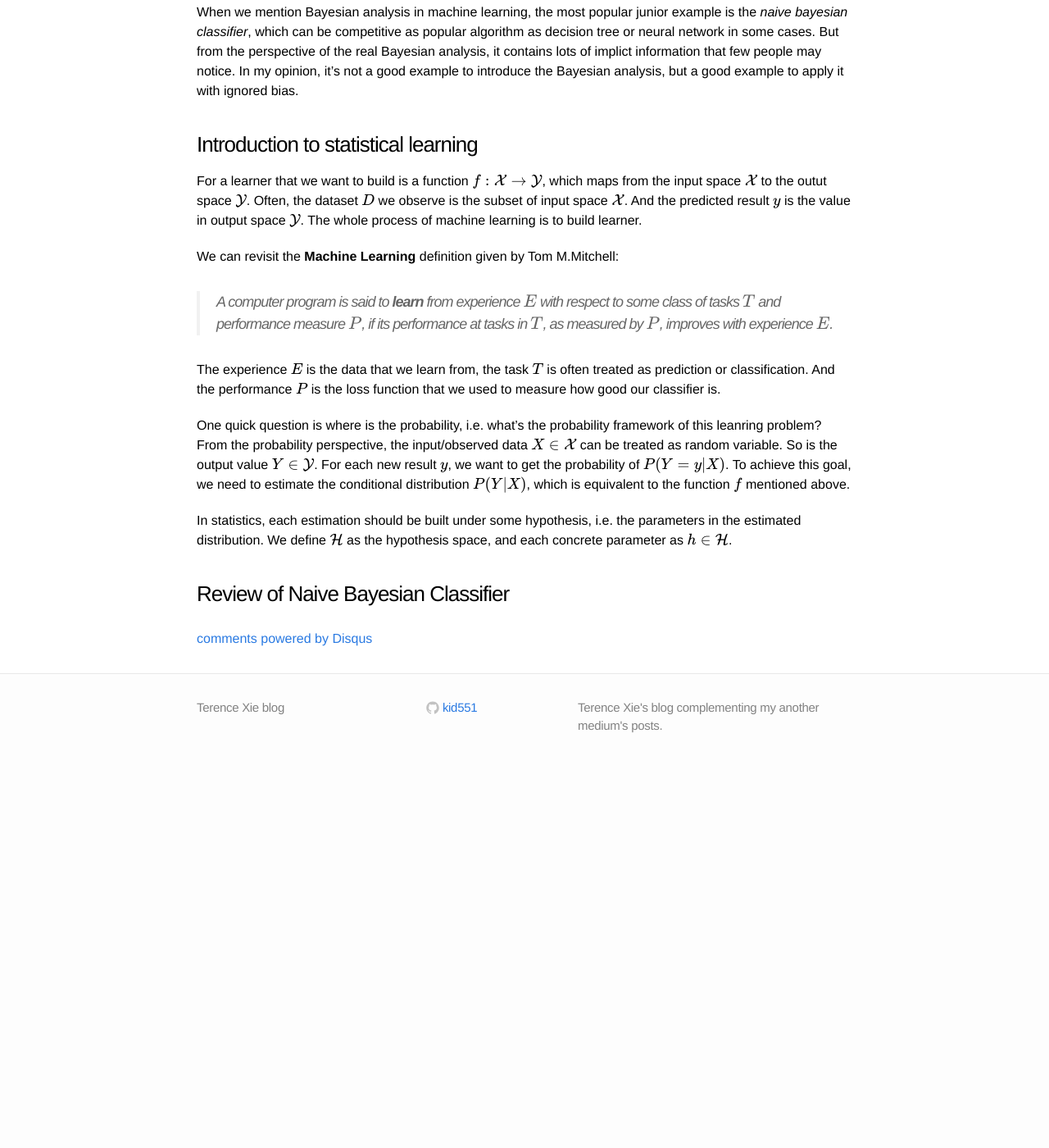
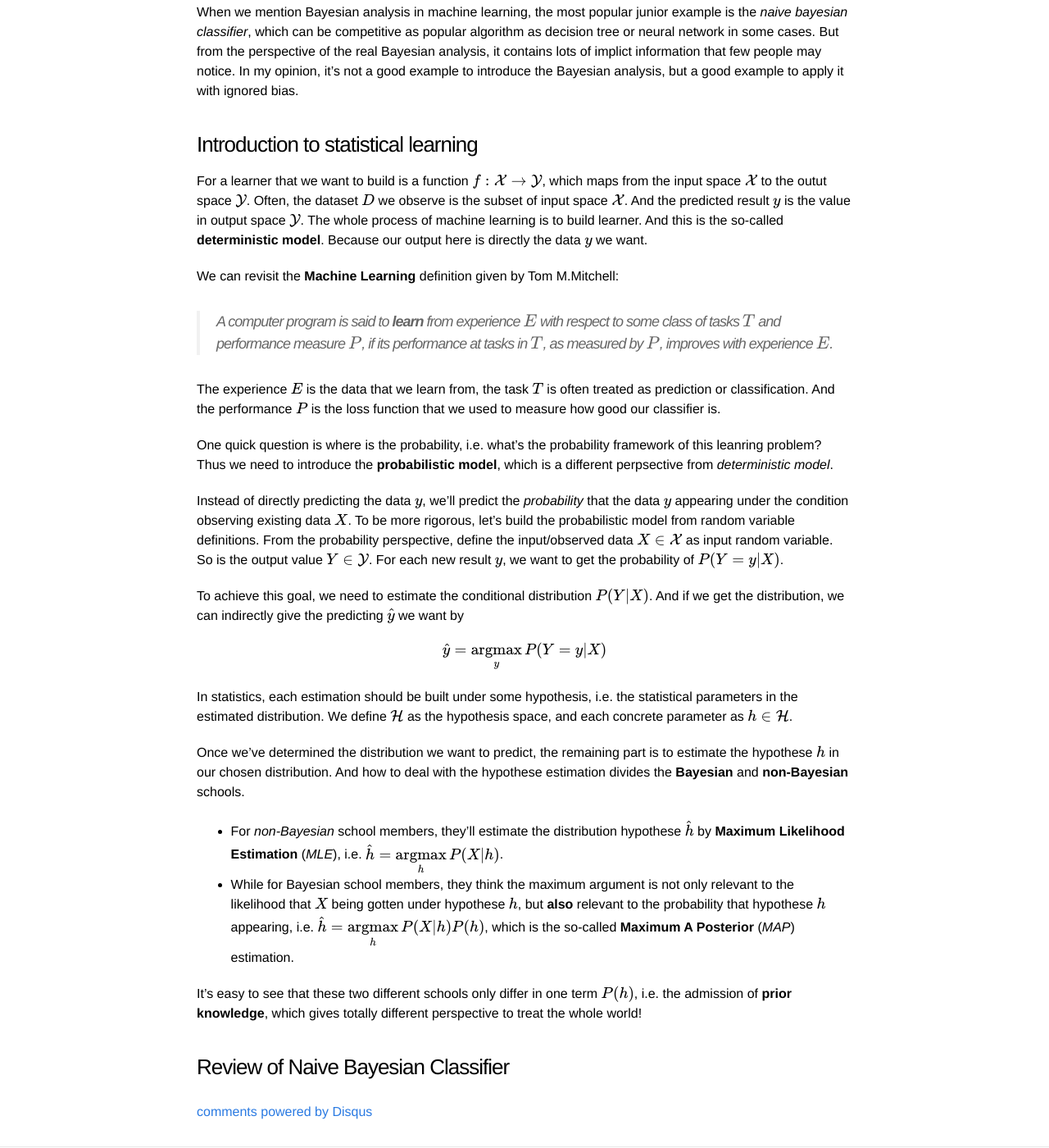
Before and after one commit to kid551/kid551.github.io, a Jekyll site: the page built from _posts/2016-10-25-bayesian-scenario.md, in a window 1280 px wide and 1400 px high, scrolled down 286 px. Shown: the whole window at 82% size. Built offline with Jekyll 4.4.1, drawn with Linux system fonts in a browser that asks for light colours; formulas are drawn with MathJax 3; comment, search, counter and statistics services are not loaded; before the commit the page ends 1228 px from its top, so only the background shows below that; some of the changed text lies outside the part shown.

Commit message:
Add contents of Bayesian post.

```diff
--- a/_posts/2016-10-25-bayesian-scenario.md
+++ b/_posts/2016-10-25-bayesian-scenario.md
@@ -7,13 +7,13 @@ date:   2016-10-25
 mathjax: true
 ---
 
-For lots of applied machine learning algorithms, Bayesian analysis is one of the seldom really understood by engineers even the researchers. It contains massive mathematical details and abstraction framework. But to be honest, it's kind of powerful weapon you may use to analyze your algorithms.
+For lots of applied machine learning algorithms, Bayesian analysis is one of the seldom really understood by engineers even the researchers. It contains massive mathematical details and abstraction framework. But to be honest, it's one kind of powerful weapon you may use to analyze your algorithms.
 
 When we mention Bayesian analysis in machine learning, the most popular junior example is the *naive bayesian classifier*, which can be competitive as popular algorithm as decision tree or neural network in some cases. But from the perspective of the real Bayesian analysis, it contains lots of implict information that few people may notice. In my opinion, it's not a good example to introduce the Bayesian analysis, but a good example to apply it with ignored bias.
 
 ### Introduction to statistical learning
 
-For a learner that we want to build is a function $$f: \mathcal{X} \rightarrow \mathcal{Y}$$, which maps from the input space $$\mathcal{X}$$ to the outut space $$\mathcal{Y}$$. Often, the dataset $$D$$ we observe is the subset of input space $$\mathcal{X}$$. And the predicted result $$y$$ is the value in output space $$\mathcal{Y}$$. The whole process of machine learning is to build learner.
+For a learner that we want to build is a function $$f: \mathcal{X} \rightarrow \mathcal{Y}$$, which maps from the input space $$\mathcal{X}$$ to the outut space $$\mathcal{Y}$$. Often, the dataset $$D$$ we observe is the subset of input space $$\mathcal{X}$$. And the predicted result $$y$$ is the value in output space $$\mathcal{Y}$$. The whole process of machine learning is to build learner. And this is the so-called **deterministic model**. Because our output here is directly the data $$y$$ we want.
 
 We can revisit the **Machine Learning** definition given by Tom M.Mitchell:
 
@@ -21,9 +21,22 @@ We can revisit the **Machine Learning** definition given by Tom M.Mitchell:
 
 The experience $$E$$ is the data that we learn from, the task $$T$$ is often treated as prediction or classification. And the performance $$P$$ is the loss function that we used to measure how good our classifier is.
 
-One quick question is where is the probability, i.e. what's the probability framework of this leanring problem? From the probability perspective, the input/observed data $$X \in \mathcal{X}$$ can be treated as random variable. So is the output value $$Y\in\mathcal{Y}$$. For each new result $$y$$, we want to get the probability of $$P(Y=y \vert X)$$. To achieve this goal, we need to estimate the conditional distribution $$P(Y \vert X)$$, which is equivalent to the function $$f$$ mentioned above.
+One quick question is where is the probability, i.e. what's the probability framework of this leanring problem? Thus we need to introduce the **probabilistic model**, which is a different perpsective from *deterministic model*.
 
-In statistics, each estimation should be built under some hypothesis, i.e. the parameters in the estimated distribution. We define $$\mathcal{H}$$ as the hypothesis space, and each concrete parameter as $$h\in\mathcal{H}$$.
+Instead of directly predicting the data $$y$$, we'll predict the *probability* that the data $$y$$ appearing under the condition observing existing data $$X$$. To be more rigorous, let's build the probabilistic model from random variable definitions. From the probability perspective, define the input/observed data $$X \in \mathcal{X}$$ as input random variable. So is the output value $$Y\in\mathcal{Y}$$. For each new result $$y$$, we want to get the probability of $$P(Y=y \vert X)$$.
+
+To achieve this goal, we need to estimate the conditional distribution $$P(Y \vert X)$$. And if we get the distribution, we can indirectly give the predicting $$\hat{y}$$ we want by
+
+$$\hat{y} = \underset{y}{\operatorname{argmax}} P(Y=y \vert X) $$
+
+In statistics, each estimation should be built under some hypothesis, i.e. the statistical parameters in the estimated distribution. We define $$\mathcal{H}$$ as the hypothesis space, and each concrete parameter as $$h\in\mathcal{H}$$.
+
+Once we've determined the distribution we want to predict, the remaining part is to estimate the hypothese $$h$$ in our chosen distribution. And how to deal with the hypothese estimation divides the **Bayesian** and **non-Bayesian** schools.
+
+- For *non-Bayesian* school members, they'll estimate the distribution hypothese $$\hat{h}$$ by **Maximum Likelihood Estimation** (*MLE*), i.e. $$\hat{h}=\underset{h}{\operatorname{argmax}} P(X \vert h)$$.
+- While for Bayesian school members, they think the maximum argument is not only relevant to the likelihood that $$X$$ being gotten under hypothese $$h$$, but **also** relevant to the probability that hypothese $$h$$ appearing, i.e. $$\hat{h}=\underset{h}{\operatorname{argmax}} P(X \vert h) P(h)$$, which is the so-called **Maximum A Posterior** (*MAP*) estimation.
+
+It's easy to see that these two different schools only differ in one term $$P(h)$$, i.e. the admission of **prior knowledge**, which gives totally different perspective to treat the whole world!
 
 
 ### Review of Naive Bayesian Classifier
```
